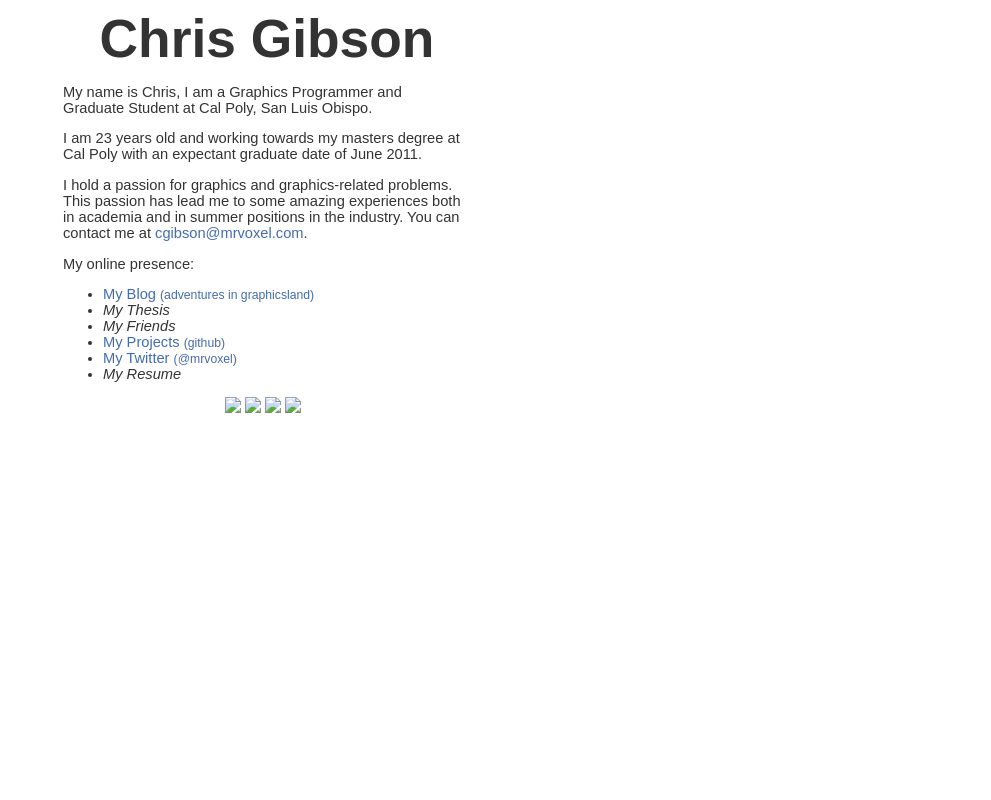
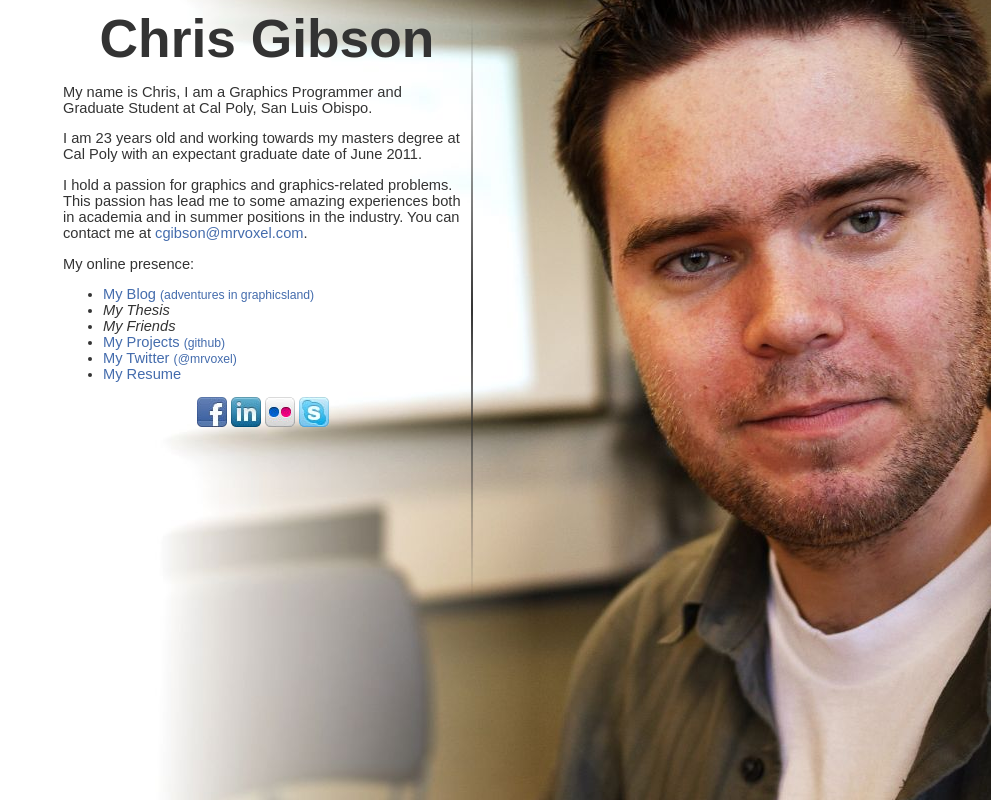
Before and after one commit to cgibson/chrisgibson-dot-us, a plain HTML site: page index.html in a window 1280 px wide. Shown: the whole page, without its empty margins (289-1280 px from the left). Drawn offline with Linux system fonts and the light colour scheme.

Commit message:
changes to index.html.  Unhelpful, I know... but I don't know why these changes weren't pushed

```diff
--- a/index.html
+++ b/index.html
@@ -3,7 +3,7 @@
 
 <style>
 #background {
-    background-image:url('chrisbg.jpg');
+    background-image:url('img/bg.jpg');
     background-position: right;
     background-repeat: no-repeat;
     font-family: arial;
@@ -35,7 +35,7 @@ h1 {
     float: right;
     width: 2px;
     height: 600px;
-    background-image:url('side.png');
+    background-image:url('img/side_bar.png');
     background-position: center;
     background-repeat: no-repeat;
 }
@@ -44,6 +44,10 @@ h1 {
 a {
     text-decoration: none;
     color: #446CAD;
+}
+
+a img {
+    border: 0;
 }
 
 </style>
@@ -69,14 +73,14 @@ a {
             <li><i>My Friends</i></li>
             <li><a href="https://github.com/cgibson">My Projects  <small>(github)</small></a></li>
             <li><a href="http://www.twitter.com/mrvoxel">My Twitter  <small>(@mrvoxel)</small></a></li>
-            <li><i>My Resume</i></li>
+            <li><a href="doc/resume.pdf">My Resume</a></li>
         </ul>
 
         <center>
-            <a href="http://www.facebook.com/mrvoxel"><img src="fbicon.png"/></a>
-            <a href="http://www.linkedin.com/in/mrvoxel"><img src="liicon.png"/></a>
-            <a href="http://www.flickr.com/photos/mrvoxel/"><img src="flicon.png"/></a>
-            <a href="http://www.twitter.com/mrvoxel"><img src="twicon.png"/></a>
+            <a href="http://www.facebook.com/mrvoxel"><img src="img/fb_icon.png"/></a>
+            <a href="http://www.linkedin.com/in/mrvoxel"><img src="img/li_icon.png"/></a>
+            <a href="http://www.flickr.com/photos/mrvoxel/"><img src="img/fl_icon.png"/></a>
+            <a href="http://www.twitter.com/mrvoxel"><img src="img/tw_icon.png"/></a>
         </center>
     </div>
 </div>
```
